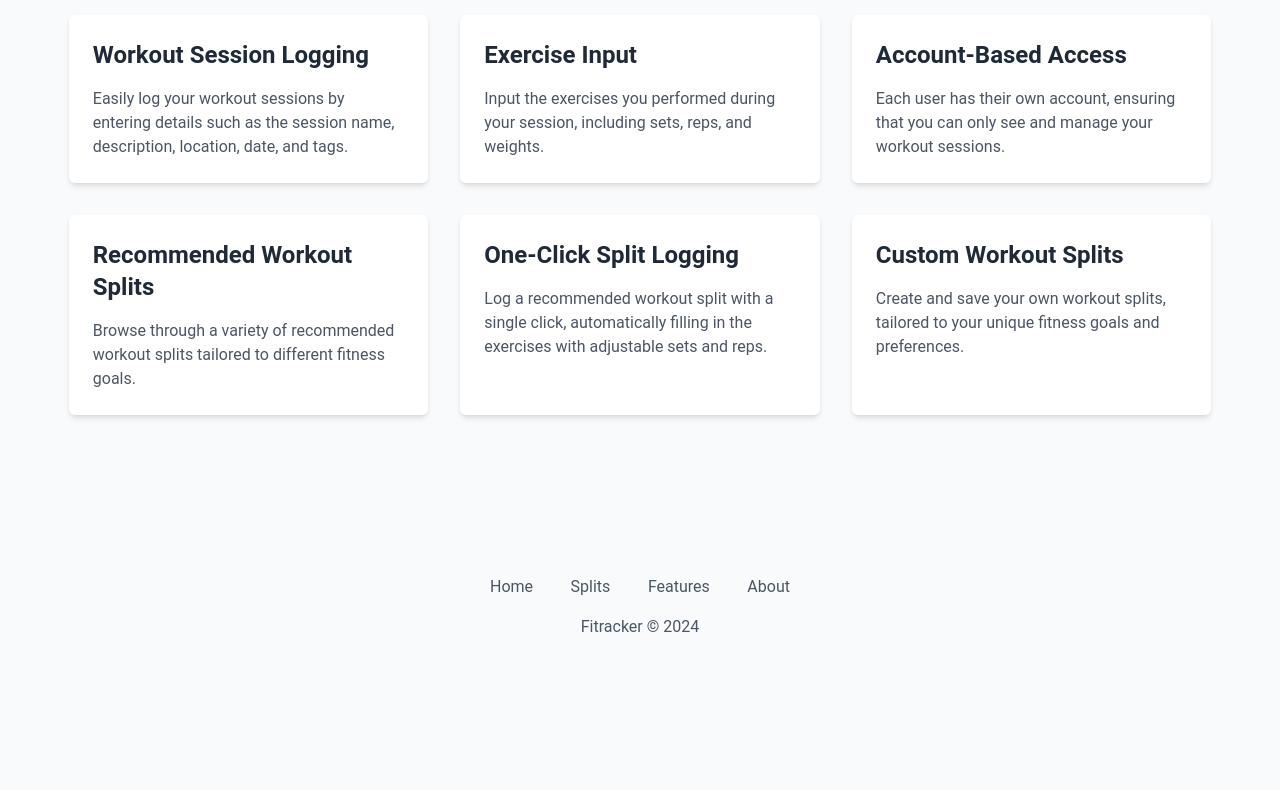
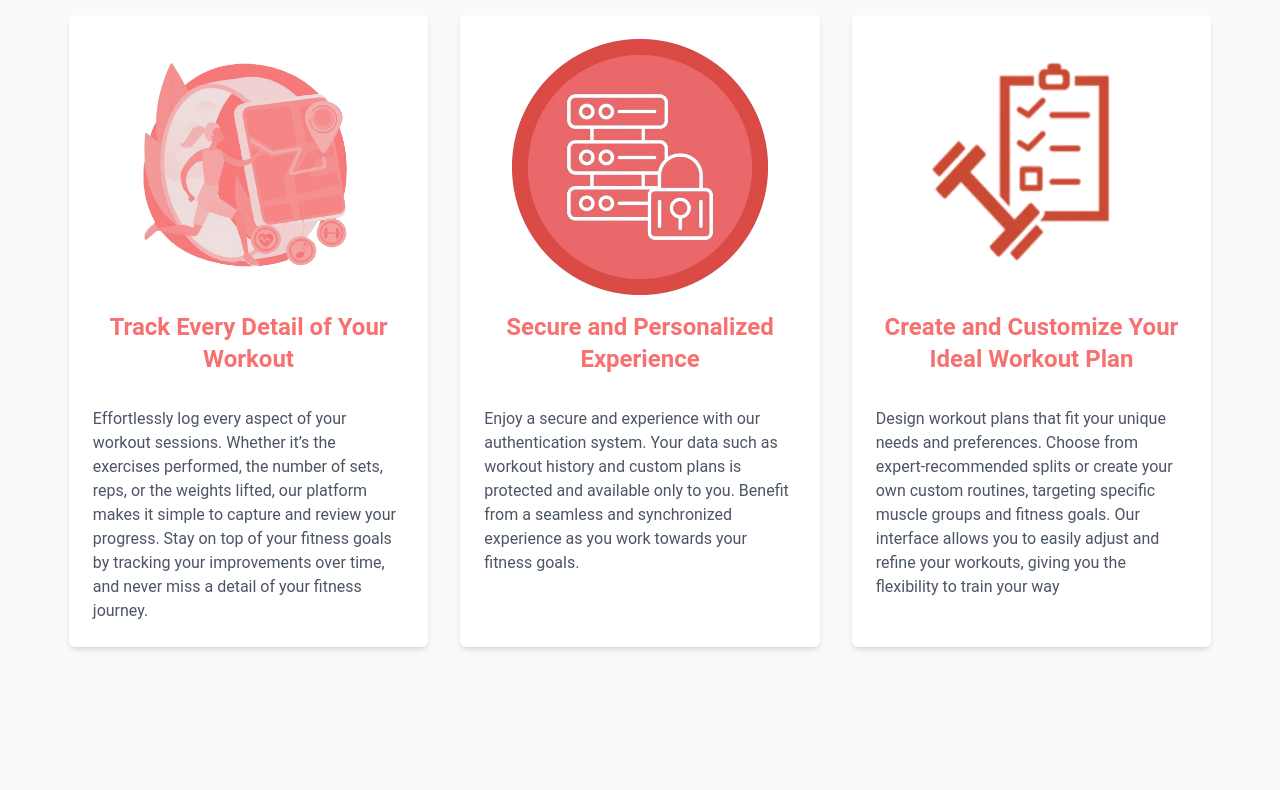
Before and after one commit to mark-ianz/fitracker, a React app in the folder frontend/: page /features in a window 1280 px wide. Shown: the part 225-1015 px from the top of the page. Before the commit the page ends 896 px from the top, so only its background shows below. Built offline with nearby package versions, Linux system fonts and the light colour scheme.

Commit message:
fixed features

```diff
--- a/frontend/src/index.css
+++ b/frontend/src/index.css
@@ -79,3 +79,8 @@ input::-webkit-inner-spin-button {
   outline: #9d9d9d;
   border-radius: 0.375rem;
 }
+
+.filter-secondary {
+  filter: invert(11%) sepia(96%) saturate(6400%) hue-rotate(2deg)
+    brightness(100%) contrast(60%);
+}
--- a/frontend/src/pages/Features.jsx
+++ b/frontend/src/pages/Features.jsx
@@ -3,13 +3,19 @@ import { features } from "../utils/constants";
 const Features = () => {
   return (
     <main className="px-4 sm:px-6 lg:px-8">
-      <h1 className="text-4xl font-bold text-gray-900 mb-8 text-center">
+      <h1 className="text-4xl font-bold mb-8 text-center text-red-400">
         Features
       </h1>
       <ul className="grid grid-cols-1 md:grid-cols-2 lg:grid-cols-3 gap-8">
         {features.map((feature) => (
-          <li className="bg-white p-6 rounded-md shadow-md" key={feature.id}>
-            <h2 className="text-2xl font-semibold text-gray-800 mb-4">
+          <li className="bg-white p-6 rounded-md shadow-md flex flex-col items-center gap-4" key={feature.id}>
+            <img
+              src={feature.image}
+              alt={feature.title + "image"}
+              className={`w-64 aspect-square
+              ${feature.filter ? "filter-secondary" : ""}`}
+            />
+            <h2 className="text-2xl font-semibold text-red-400 mb-4 text-center">
               {feature.title}
             </h2>
             <p className="text-gray-600">{feature.description}</p>
--- a/frontend/src/utils/constants.js
+++ b/frontend/src/utils/constants.js
@@ -1,11 +1,29 @@
 import { generate_uuid } from "./helper";
 
-export const features = [
+/* export const features = [
   {
     id: generate_uuid(),
     title: "Workout Session Logging",
     description:
       "Easily log your workout sessions by entering details such as the session name, description, location, date, and tags.",
+  },
+  {
+    id: generate_uuid(),
+    title: "Account-Based Access",
+    description:
+      "Each user has their own account, ensuring that you can only see and manage your workout sessions.",
+  },
+  {
+    id: generate_uuid(),
+    title: "One-Click Split Logging",
+    description:
+      "Log a recommended workout split with a single click, automatically filling in the exercises with adjustable sets and reps.",
+  },
+  {
+    id: generate_uuid(),
+    title: "Recommended Workout Splits",
+    description:
+      "Browse through a variety of recommended workout splits tailored to different fitness goals.",
   },
   {
     id: generate_uuid(),
@@ -15,26 +33,33 @@ export const features = [
   },
   {
     id: generate_uuid(),
-    title: "Account-Based Access",
-    description:
-      "Each user has their own account, ensuring that you can only see and manage your workout sessions.",
-  },
-  {
-    id: generate_uuid(),
-    title: "Recommended Workout Splits",
-    description:
-      "Browse through a variety of recommended workout splits tailored to different fitness goals.",
-  },
-  {
-    id: generate_uuid(),
-    title: "One-Click Split Logging",
-    description:
-      "Log a recommended workout split with a single click, automatically filling in the exercises with adjustable sets and reps.",
-  },
-  {
-    id: generate_uuid(),
     title: "Custom Workout Splits",
     description:
       "Create and save your own workout splits, tailored to your unique fitness goals and preferences.",
   },
+]; */
+
+export const features = [
+  {
+    id: generate_uuid(),
+    title: "Track Every Detail of Your Workout",
+    description:
+      "Effortlessly log every aspect of your workout sessions. Whether it’s the exercises performed, the number of sets, reps, or the weights lifted, our platform makes it simple to capture and review your progress. Stay on top of your fitness goals by tracking your improvements over time, and never miss a detail of your fitness journey.",
+    image: "/feature_1.png",
+  },
+  {
+    id: generate_uuid(),
+    title: "Secure and Personalized Experience",
+    description:
+      "Enjoy a secure and experience with our authentication system. Your data such as workout history and custom plans is protected and available only to you. Benefit from a seamless and synchronized experience as you work towards your fitness goals.",
+    image: "/feature_2.png",
+  },
+  {
+    id: generate_uuid(),
+    title: "Create and Customize Your Ideal Workout Plan",
+    description:
+      "Design workout plans that fit your unique needs and preferences. Choose from expert-recommended splits or create your own custom routines, targeting specific muscle groups and fitness goals. Our interface allows you to easily adjust and refine your workouts, giving you the flexibility to train your way",
+    image: "/feature_3.png",
+    filter: true,
+  },
 ];
```
Also changed, not shown: frontend/public/feature_1.png (added), frontend/public/feature_2.png (added), frontend/public/feature_3.png (added).
